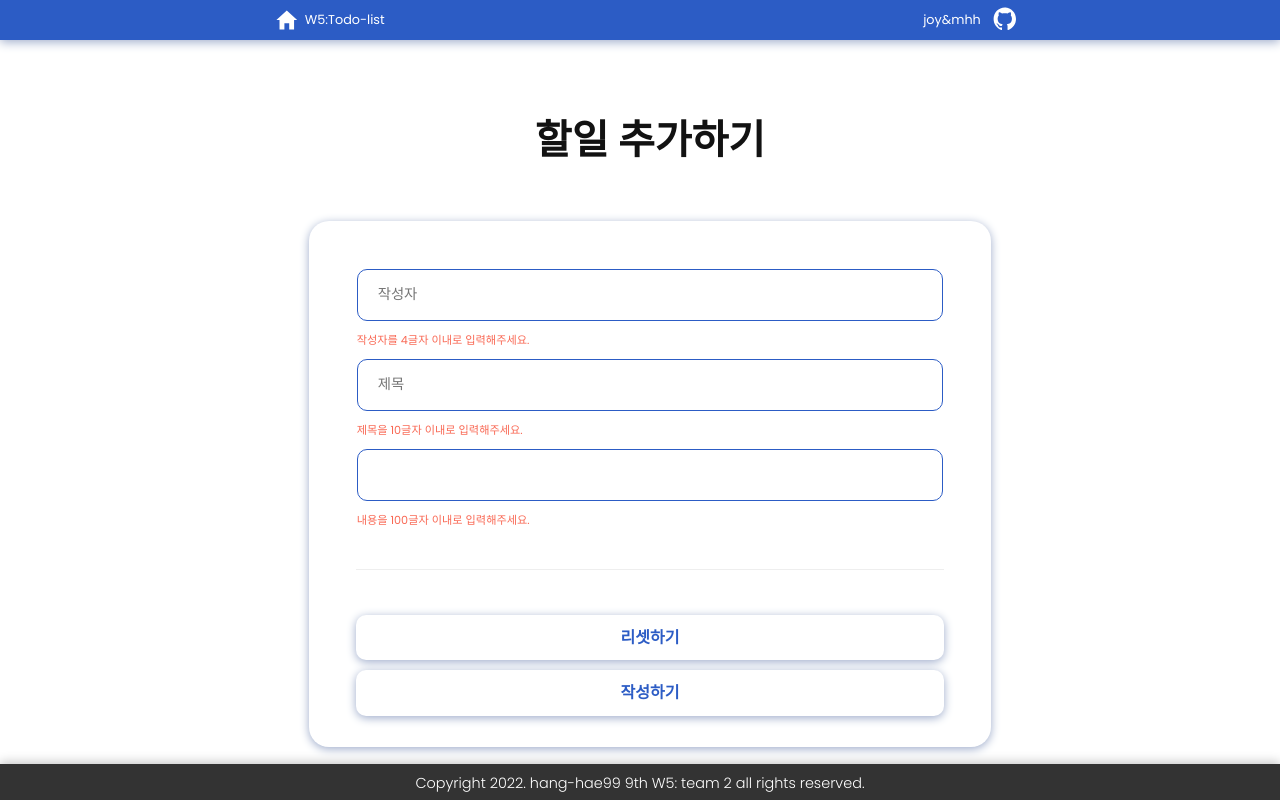
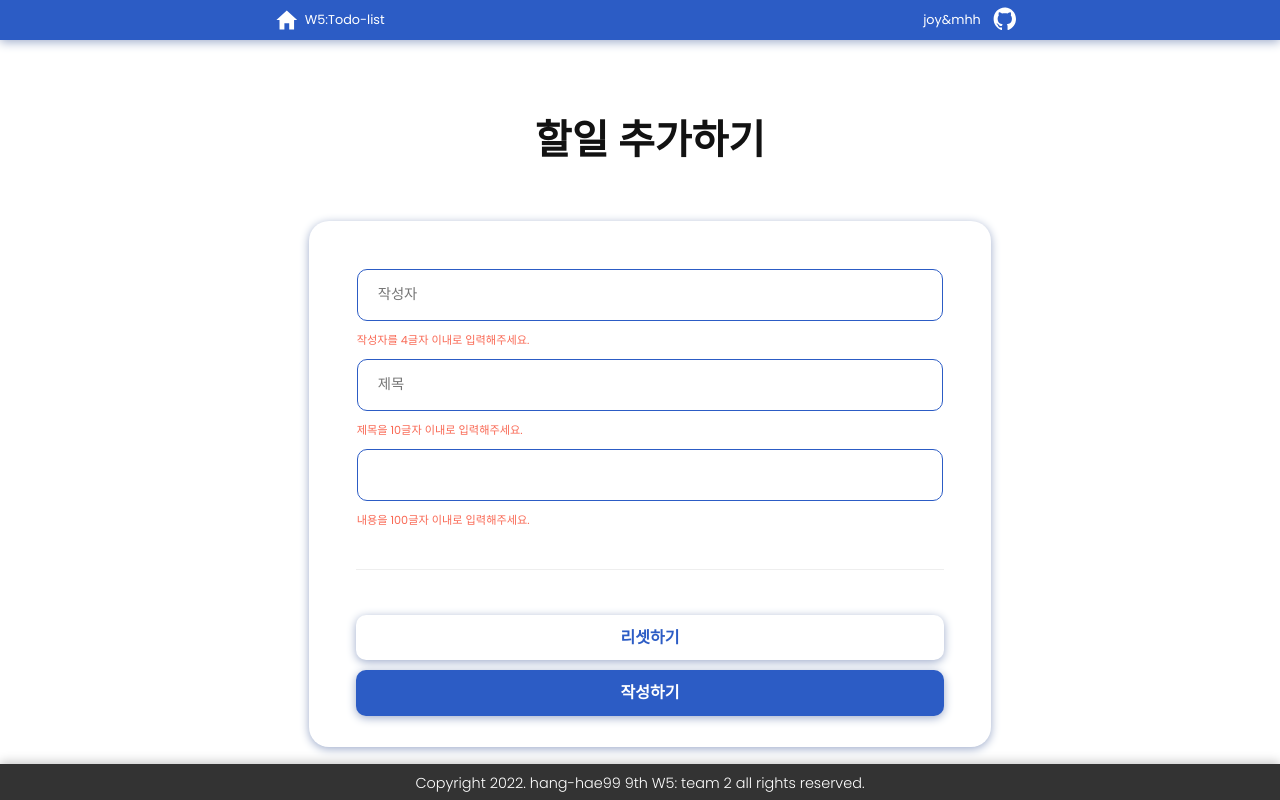
Before and after one commit to joyfive/w5-todolist, a React (Create React App) app: page /edit in a window 1280 px wide. Built offline with nearby package versions, Linux system fonts and the light colour scheme; a web font is replaced by a local one.

Commit message:
Update Form.jsx

```diff
--- a/src/components/Form.jsx
+++ b/src/components/Form.jsx
@@ -97,7 +97,7 @@ const Form = () => {
 
         <BtnBox>
           <Btn type="button" onClick={onReset} className="form-btn">리셋하기</Btn>
-          <Btn type="submit" form="add" className="form-btn" >작성하기</Btn>
+          <Btn color="reverse" type="submit" form="add" className="form-btn" >작성하기</Btn>
         </BtnBox>
       </FormBox>
     </>
```
